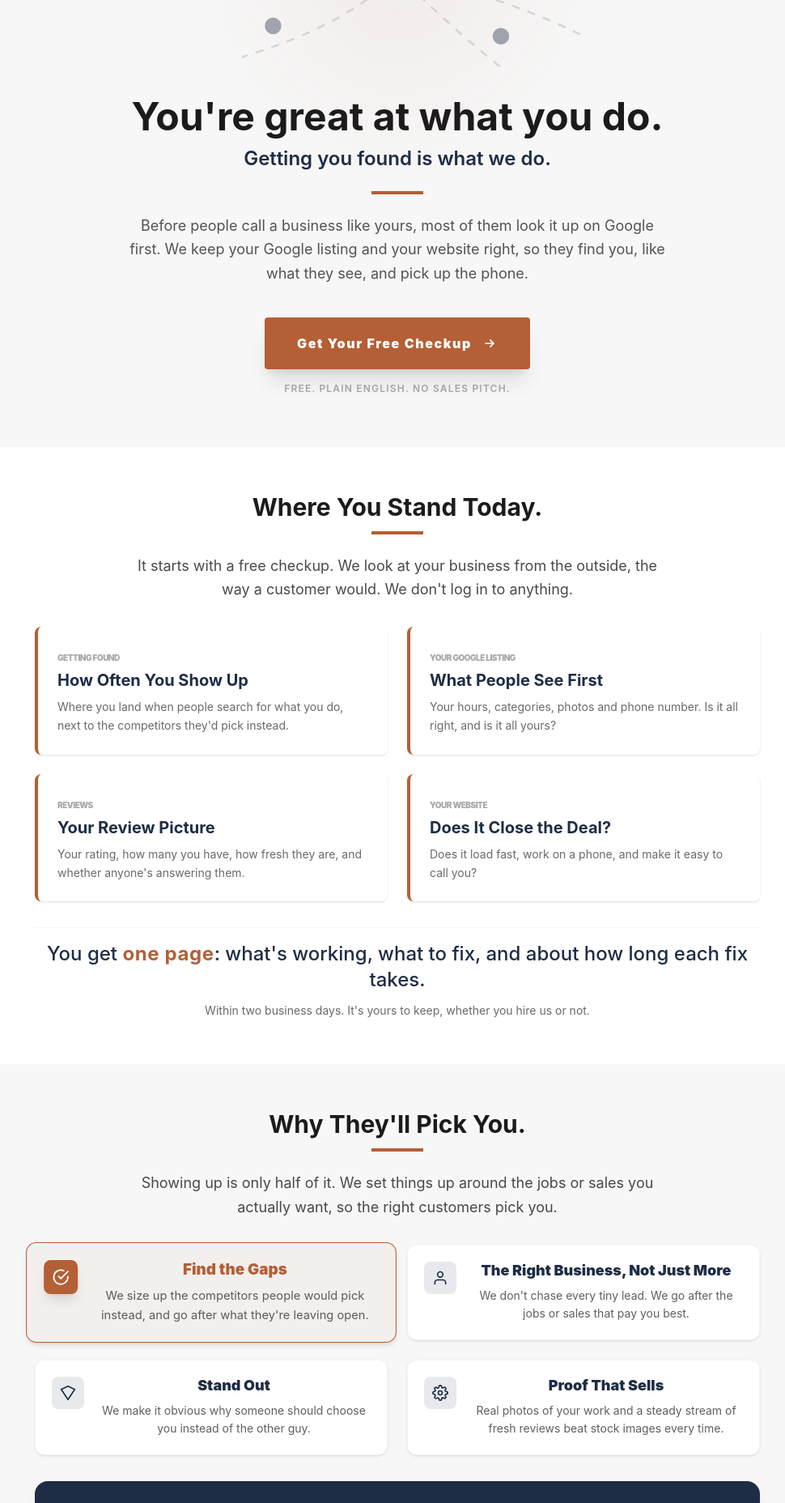
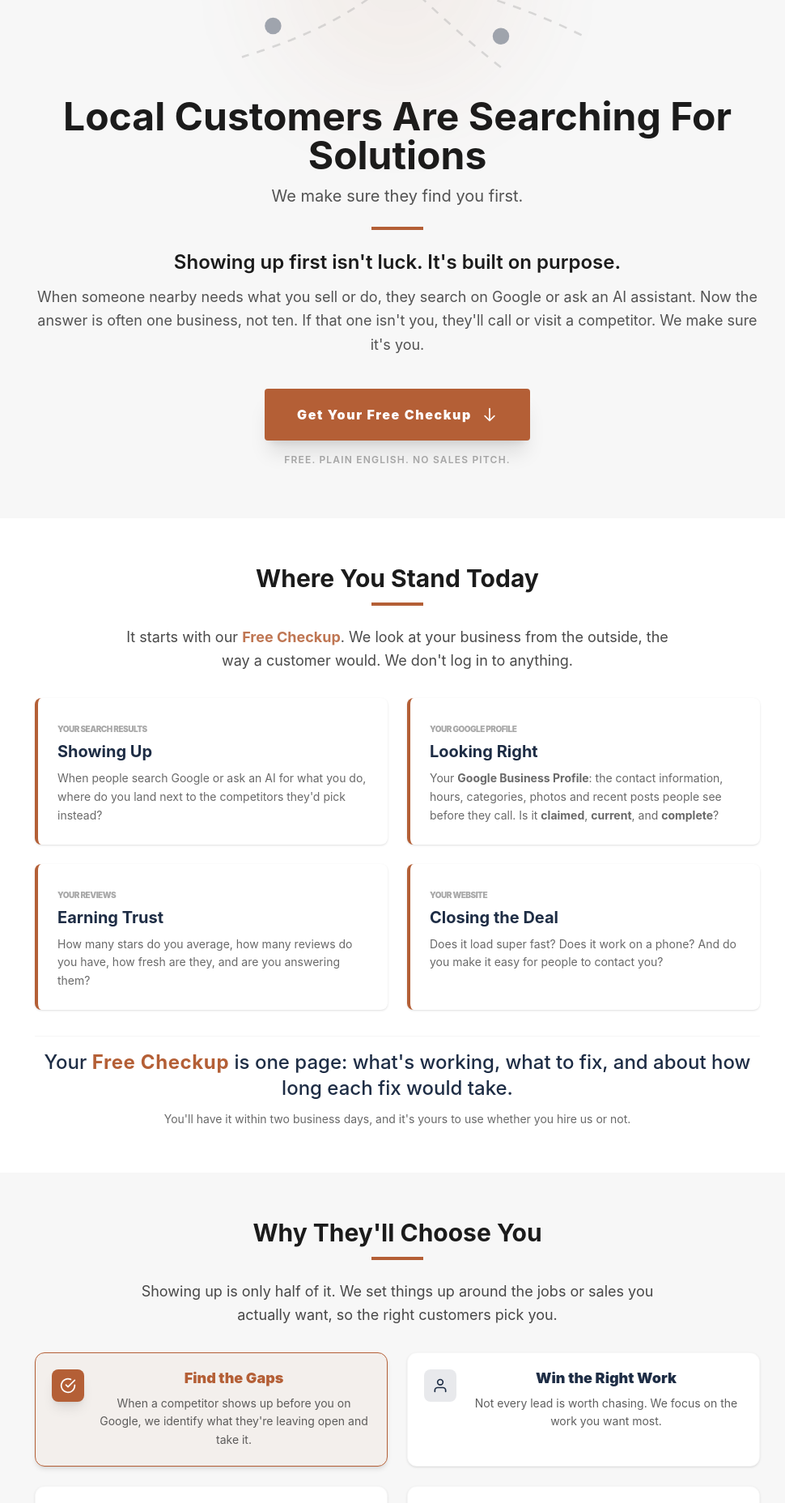
Before and after one commit to mtg-ohio/miles-to-go-site, a React (Vite) app: page / in a window 1280 px wide. Shown: the part 320-2176 px from the top of the page at 81% size, without its empty margins (149-1119 px from the left). Built offline with nearby package versions, Linux system fonts and the light colour scheme.

Commit message:
Wording pass checkpoint: hero, checkup, proof card, pricing tags
Co-Authored-By: Claude Opus 5.5 <noreply@anthropic.com>
Claude-Session: https://claude.ai/code/session_01MGqv3AzLcFMw8LXFFnkFs7

```diff
--- a/src/components/AboutSection.tsx
+++ b/src/components/AboutSection.tsx
@@ -3,7 +3,7 @@ import SectionWrapper from './SectionWrapper';
 
 const AboutSection: React.FC = () => {
   return (
-    <SectionWrapper title="Who You're Working With." className="bg-mtg-soft-white">
+    <SectionWrapper title="Who You're Working With" className="bg-mtg-soft-white">
       <div className="max-w-4xl mx-auto grid md:grid-cols-2 gap-6 text-left">
         <div className="bg-white p-6 rounded-xl border border-mtg-warm-gray/20 shadow-sm">
           <p className="text-[10px] font-black uppercase text-mtg-rust tracking-widest">Owner</p>
--- a/src/components/BaselineSection.tsx
+++ b/src/components/BaselineSection.tsx
@@ -5,43 +5,43 @@ import SectionWrapper from './SectionWrapper';
 // "Where You Stand Today", said once.
 const BaselineSection: React.FC = () => {
   return (
-    <SectionWrapper title="Where You Stand Today." className="bg-white">
+    <SectionWrapper title="Where You Stand Today" className="bg-white">
       <div className="max-w-4xl mx-auto space-y-8">
         <p className="text-base md:text-lg text-mtg-charcoal opacity-85 leading-relaxed text-center max-w-2xl mx-auto">
-          It starts with a free checkup. We look at your business from the outside, the way a customer would.
+          It starts with our <span className="text-mtg-rust font-bold">Free Checkup</span>. We look at your business from the outside, the way a customer would.
           We don&apos;t log in to anything.
         </p>
 
         <div className="grid sm:grid-cols-2 gap-6 text-left">
           <MetricTile
-            category="Getting Found"
-            title="How Often You Show Up"
-            description="Where you land when people search for what you do, next to the competitors they'd pick instead."
+            category="Your Search Results"
+            title="Showing Up"
+            description="When people search Google or ask an AI for what you do, where do you land next to the competitors they'd pick instead?"
           />
           <MetricTile
-            category="Your Google Listing"
-            title="What People See First"
-            description="Your hours, categories, photos and phone number. Is it all right, and is it all yours?"
+            category="Your Google Profile"
+            title="Looking Right"
+            description={<>Your <strong>Google Business Profile</strong>: the contact information, hours, categories, photos and recent posts people see before they call. Is it <strong>claimed</strong>, <strong>current</strong>, and <strong>complete</strong>?</>}
           />
           <MetricTile
-            category="Reviews"
-            title="Your Review Picture"
-            description="Your rating, how many you have, how fresh they are, and whether anyone's answering them."
+            category="Your Reviews"
+            title="Earning Trust"
+            description="How many stars do you average, how many reviews do you have, how fresh are they, and are you answering them?"
           />
           <MetricTile
             category="Your Website"
-            title="Does It Close the Deal?"
-            description="Does it load fast, work on a phone, and make it easy to call you?"
+            title="Closing the Deal"
+            description="Does it load super fast? Does it work on a phone? And do you make it easy for people to contact you?"
           />
         </div>
 
         <div className="pt-4 border-t border-mtg-warm-gray/10">
           <p className="text-mtg-navy font-medium text-center text-xl sm:text-2xl">
-            You get <span className="text-mtg-rust font-bold tracking-wide">one page</span>: what&apos;s working, what to
-            fix, and about how long each fix takes.
+            Your <span className="text-mtg-rust font-bold tracking-wide">Free Checkup</span> is one page: what&apos;s working, what to
+            fix, and about how long each fix would take.
           </p>
           <p className="text-mtg-charcoal opacity-70 text-center text-sm mt-3">
-            Within two business days. It&apos;s yours to keep, whether you hire us or not.
+            You&apos;ll have it within two business days, and it&apos;s yours to use whether you hire us or not.
           </p>
         </div>
       </div>
@@ -49,7 +49,7 @@ const BaselineSection: React.FC = () => {
   );
 };
 
-const MetricTile: React.FC<{ category: string; title: string; description: string }> = ({ category, title, description }) => (
+const MetricTile: React.FC<{ category: string; title: string; description: React.ReactNode }> = ({ category, title, description }) => (
   <div className="bg-white p-6 rounded-lg border-l-4 border-mtg-rust shadow-sm hover:shadow-md transition-shadow">
     <span className="text-[10px] font-black uppercase text-mtg-warm-gray tracking-tighter">{category}</span>
     <h3 className="text-xl font-bold text-mtg-navy mt-1 mb-2">{title}</h3>
--- a/src/components/DifferenceSection.tsx
+++ b/src/components/DifferenceSection.tsx
@@ -4,7 +4,7 @@ import { TrophyIcon, UserIcon, DiamondIcon, GearsIcon } from './Icon';
 
 const DifferenceSection: React.FC = () => {
   return (
-    <SectionWrapper title="Why They'll Pick You." id="compatibility" className="bg-mtg-soft-white">
+    <SectionWrapper title="Why They'll Choose You" id="compatibility" className="bg-mtg-soft-white">
       <div className="max-w-4xl mx-auto space-y-8">
         <p className="text-base md:text-lg text-mtg-charcoal opacity-85 leading-relaxed text-center max-w-2xl mx-auto">
           Showing up is only half of it. We set things up around the jobs or sales you actually want, so the right
@@ -15,30 +15,29 @@ const DifferenceSection: React.FC = () => {
           <MiniCard
             icon={<TrophyIcon className="w-5 h-5" />}
             title="Find the Gaps"
-            text="We size up the competitors people would pick instead, and go after what they're leaving open."
+            text="When a competitor shows up before you on Google, we identify what they're leaving open and take it."
             isHighlighted={true}
           />
           <MiniCard
             icon={<UserIcon className="w-5 h-5" />}
-            title="The Right Business, Not Just More"
-            text="We don't chase every tiny lead. We go after the jobs or sales that pay you best."
+            title="Win the Right Work"
+            text="Not every lead is worth chasing. We focus on the work you want most."
           />
           <MiniCard
             icon={<DiamondIcon className="w-5 h-5" />}
             title="Stand Out"
-            text="We make it obvious why someone should choose you instead of the other guy."
+            text="We'll work together to make it obvious why someone should choose you over the other guy."
           />
           <MiniCard
             icon={<GearsIcon className="w-5 h-5" />}
-            title="Proof That Sells"
-            text="Real photos of your work and a steady stream of fresh reviews beat stock images every time."
+            title="Show the Proof"
+            text="You feed us photos of your work, and we'll keep fresh reviews coming in. Real photos beat stock images every time."
           />
         </div>
 
         <div className="bg-mtg-blue text-white p-6 sm:p-8 rounded-2xl text-center shadow-lg transform hover:-translate-y-1 transition-transform">
           <p className="text-lg italic leading-relaxed">
-            You stay in charge. Anything that <strong className="text-mtg-rust">speaks for you</strong>, like a post or
-            a review reply, goes up only after you okay it.
+            We do the busywork – you keep the <strong className="text-mtg-rust">final say</strong>. Nothing goes out in your name until you say okay.
           </p>
         </div>
       </div>
@@ -47,7 +46,7 @@ const DifferenceSection: React.FC = () => {
 };
 
 const MiniCard: React.FC<{ icon: React.ReactNode; title: string; text: string; isHighlighted?: boolean }> = ({ icon, title, text, isHighlighted = false }) => (
-  <div className={`flex items-start gap-4 p-5 rounded-xl border transition-all ${isHighlighted ? 'bg-mtg-rust/5 border-mtg-rust shadow-md scale-105 relative z-10' : 'bg-white border-mtg-warm-gray/10 shadow-sm hover:border-mtg-blue/20'}`}>
+  <div className={`flex items-start gap-4 p-5 rounded-xl border transition-all ${isHighlighted ? 'bg-mtg-rust/5 border-mtg-rust shadow-md relative z-10' : 'bg-white border-mtg-warm-gray/10 shadow-sm hover:border-mtg-blue/20'}`}>
     <div className={`p-2.5 rounded-lg flex-shrink-0 ${isHighlighted ? 'bg-mtg-rust text-white shadow-lg' : 'bg-mtg-blue/10 text-mtg-blue'}`}>
       {icon}
     </div>
--- a/src/components/Hero.tsx
+++ b/src/components/Hero.tsx
@@ -8,18 +8,21 @@ const Hero: React.FC = () => {
         <HeroGraphic className="mb-6" />
 
         <h1 className="text-4xl md:text-5xl font-bold text-mtg-near-black mb-3">
-          You&apos;re great at what you do.
+          Local Customers Are Searching For Solutions
         </h1>
 
-        <p className="text-xl md:text-2xl font-semibold text-mtg-navy mb-6">
-          Getting you found is what we do.
+        <p className="text-lg md:text-xl text-mtg-charcoal opacity-80 mb-6">
+          We make sure they find you first.
         </p>
 
         <div className="w-16 h-1 bg-mtg-rust mx-auto mb-6"></div>
 
-        <p className="text-base md:text-lg text-mtg-charcoal opacity-80 leading-relaxed mb-10 max-w-2xl mx-auto">
-          Before people call a business like yours, most of them look it up on Google first. We keep your Google
-          listing and your website right, so they find you, like what they see, and pick up the phone.
+        <p className="text-xl md:text-2xl font-semibold text-mtg-near-black mb-3">
+          Showing up first isn&apos;t luck. It&apos;s built on purpose.
+        </p>
+
+        <p className="text-base md:text-lg text-mtg-charcoal opacity-80 leading-relaxed mb-10">
+          When someone nearby needs what you sell or do, they search on Google or ask an AI assistant. Now the answer is often one business, not ten. If that one isn&apos;t you, they&apos;ll call or visit a competitor. We make sure it&apos;s you.
         </p>
 
         <div className="flex flex-col items-center gap-4">
@@ -30,12 +33,12 @@ const Hero: React.FC = () => {
             Get Your Free Checkup
             <svg
               xmlns="http://www.w3.org/2000/svg"
-              className="h-5 w-5 ml-3 group-hover:translate-x-1 transition-transform"
+              className="h-5 w-5 ml-3 group-hover:translate-y-1 transition-transform"
               fill="none"
               viewBox="0 0 24 24"
               stroke="currentColor"
             >
-              <path strokeLinecap="round" strokeLinejoin="round" strokeWidth={2} d="M13 7l5 5m0 0l-5 5m5-5H6" />
+              <path strokeLinecap="round" strokeLinejoin="round" strokeWidth={2} d="M19 14l-7 7m0 0l-7-7m7 7V3" />
             </svg>
           </a>
 
--- a/src/components/PricingSection.tsx
+++ b/src/components/PricingSection.tsx
@@ -32,10 +32,10 @@ const MONTHLY = [
 
 const PricingSection: React.FC = () => {
   return (
-    <SectionWrapper title="What It Costs." className="bg-white">
+    <SectionWrapper title="What It Costs" className="bg-white">
       <div className="max-w-4xl mx-auto space-y-10">
         <p className="text-base md:text-lg text-mtg-charcoal opacity-85 leading-relaxed text-center max-w-2xl mx-auto">
-          Fix it <strong>once</strong>, then keep it <strong>working</strong>. You&apos;ll know the price before we start.
+          <span className="inline-flex flex-wrap justify-center gap-4 md:gap-6"><span className="bg-mtg-blue px-4 py-1.5 rounded text-xs font-black uppercase tracking-widest text-white whitespace-nowrap shadow-lg">Fix it once</span><span className="bg-mtg-rust px-4 py-1.5 rounded text-xs font-black uppercase tracking-widest text-white whitespace-nowrap shadow-lg">Keep it working</span></span>
         </p>
 
         {/* STAGE 1: FIX IT ONCE */}
```
